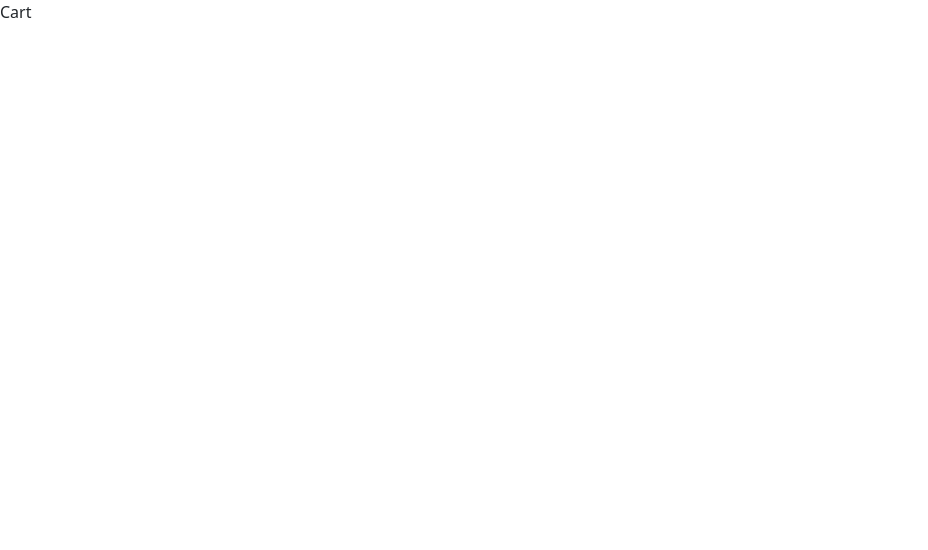
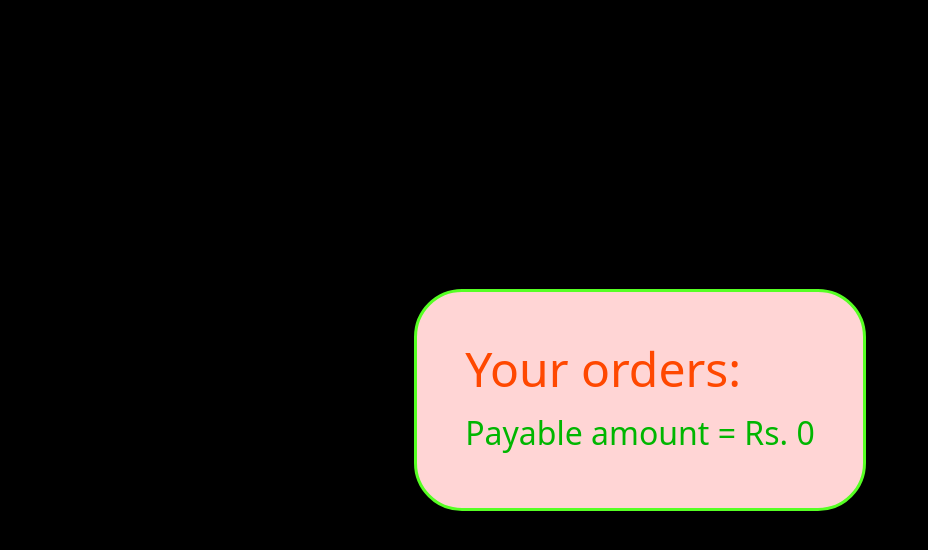
Before and after one commit to samrat53/Order-checkout, a React (Vite) app: page / in a window 1280 px wide. Both pictures are taken after a click on the button "Order Now!". Shown: the top 550 px of the page, without its empty margins (0-928 px from the left). Built offline with nearby package versions, Linux system fonts and the light colour scheme.

Commit message:
display order list and total payable amount, add basic styling

```diff
--- a/src/components/cart.jsx
+++ b/src/components/cart.jsx
@@ -1,9 +1,45 @@
-import React from 'react'
+import React from "react";
+import { Link, useLocation } from "react-router-dom";
+import "./cartStyles.css";
+const Cart = (props) => {
+  const location = useLocation();
+  const sortedOrder = location.state;
 
-const Cart = () => {
+  const price = { First: 10, Second: 20, Third: 30 };
+
+  let total = 0;
+  for (let key1 in sortedOrder) {
+    for (let key2 in price) {
+      if (key1 === key2) total = total + sortedOrder[key1] * price[key2];
+    }
+  }
   return (
-    <div>Cart</div>
-  )
-}
+    <>
+      <div className="summary">
+        <div className="inside-box">
+          <div className="header">
+            <h1>Your orders:</h1>
+          </div>
+          <div className="order-list">
+            <ul>
+              {Object.keys(sortedOrder).map(
+                (
+                  item //item are the keys and sortedOrder[item] value
+                ) => (
+                  <li key={item}>
+                    {item} : {sortedOrder[item]}
+                  </li>
+                )
+              )}
+            </ul>
+          </div>
+          <div className="total">
+            <h2>Payable amount = Rs. {total}</h2>
+          </div>
+        </div>
+      </div>
+    </>
+  );
+};
 
-export default Cart
+export default Cart;
--- a/src/components/cartStyles.css
+++ b/src/components/cartStyles.css
@@ -1,3 +1,26 @@
-html{
-    color: aquamarine;
+.summary{
+    display: flex;
+    justify-content: center;
+    align-items: center;
+    flex-direction: column;
+    height: 100vh;
+    background-color: rgb(0, 0, 0);
 }
+h1{
+    color: rgb(255, 72, 0);
+    font-size: 3rem;
+}
+.inside-box{
+    border: 3px solid rgb(86, 255, 35);
+    border-radius: 3rem;
+    padding: 3rem;
+    background-color: rgb(255, 213, 213);
+}
+
+li{
+    font-size: 1.5rem;
+    color:rgb(0, 26, 255);
+}
+h2{
+    color: rgb(0, 182, 0);
+}
--- a/src/components/shoppinglist.jsx
+++ b/src/components/shoppinglist.jsx
@@ -1,4 +1,4 @@
-import React, { useState } from "react";
+import React, { useEffect, useState } from "react";
 import "bootstrap/dist/css/bootstrap.css";
 import foodImage from "../assets/food1.jpeg";
 import "./shoppinglist.css";
@@ -9,17 +9,23 @@ const Shoppinglist = (props) => {
   const [count1, setCount1] = useState(0);
   const [count2, setCount2] = useState(0);
   const [count3, setCount3] = useState(0);
-  let {sortedOrder} =props;
+  let [sortedOrder, setSortedOrder] =useState({"No order": 0});
+  useEffect(()=>{
     const order = {
       First: count1,
       Second: count2,
-    Third: count3,
+      Third: count3
     };
 
-  sortedOrder = {};
+    const updatedOrder={};
+
     for (const key in order) {
-    if (order[key] > 0) sortedOrder[key] = order[key];
+      if (order[key] > 0) updatedOrder[key] = order[key];
     }
+
+  setSortedOrder(updatedOrder);
+  }, [count1  ,count2, count3])
+
   const navigate = useNavigate();
 
   return (
@@ -30,7 +36,7 @@ const Shoppinglist = (props) => {
             <div className="card">
               <img src={foodImage} className="card-img-top" alt="..." />
               <div className="card-body">
-                <h5 className="card-title">{"First"}</h5>
+                <h5 className="card-title">{"First- Rs.10" } </h5>
                 <p className="card-text">
                   This is a longer card with supporting text below as a natural
                   lead-in to additional content. This content is a little bit
@@ -56,7 +62,7 @@ const Shoppinglist = (props) => {
             <div className="card">
               <img src={foodImage} className="card-img-top" alt="..." />
               <div className="card-body">
-                <h5 className="card-title">{"Second"}</h5>
+                <h5 className="card-title">{"Second- Rs.20"}</h5>
                 <p className="card-text">
                   This is a longer card with supporting text below as a natural
                   lead-in to additional content. This content is a little bit
@@ -82,7 +88,7 @@ const Shoppinglist = (props) => {
             <div className="card">
               <img src={foodImage} className="card-img-top" alt="..." />
               <div className="card-body">
-                <h5 className="card-title">{"Third"}</h5>
+                <h5 className="card-title">{"Third- Rs.30"}</h5>
                 <p className="card-text">
                   This is a longer card with supporting text below as a natural
                   lead-in to additional content. This content is a little bit
@@ -108,7 +114,8 @@ const Shoppinglist = (props) => {
             <button
               className="order-now"
               // onClick={() => console.log(sortedOrder)}
-              onClick={()=> navigate("/cart")}> Order Now!
+              onClick={()=> navigate("/cart", {state: sortedOrder})}>
+              Order Now!
               </button>
           </div>
         </div>
```
Lines whose indentation alone changed are shown as unchanged.
